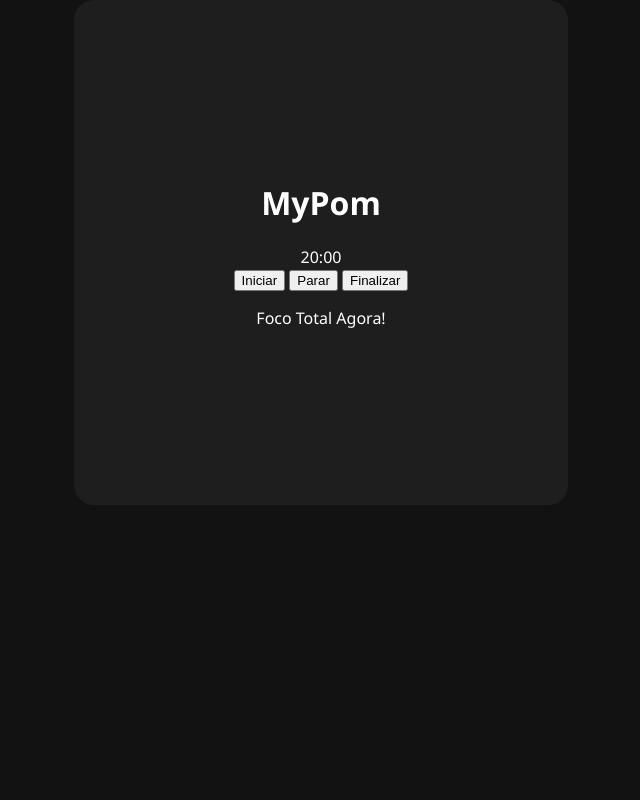
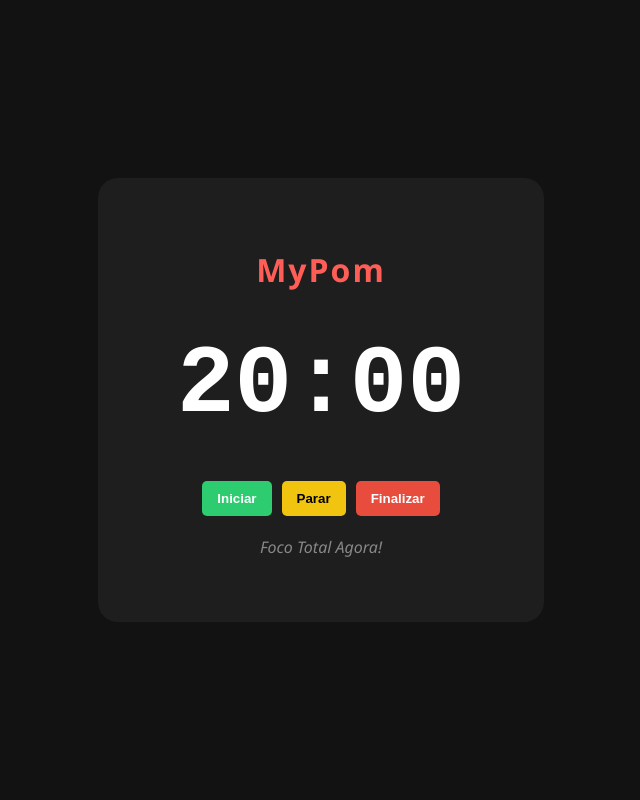
Before and after one commit to TheNullP/MyPom, a FastAPI app: page / in a window 1280 px wide. Shown: the whole page, without its empty margins (319-959 px from the left). Run offline with FastAPI, Linux system fonts and the light colour scheme; parts of the project's set-up code (start-up, migrations or seed data) failed here and were passed over.

Commit message:
style: ajusta layout e estilos da página de focos

```diff
--- a/MyPom/static/css/foco-time.css
+++ b/MyPom/static/css/foco-time.css
@@ -4,7 +4,7 @@ body {
   display: flex;
   justify-content: center;
   align-items: center;
-  min-height: 1px;
+  min-height: 100vh;
   background-color: #121212;
   font-family: "Segoe UI", Tahoma, Geneva, Verdana, sans-serif;
   color: #ffffff;
@@ -13,6 +13,59 @@ body {
 .containe-geral {
   text-align: center;
   background-color: #1e1e1e;
-  padding: 10rem;
-  border-radius: 20px
+  padding: 3rem;
+  border-radius: 20px;
+  width: 350px;
+  justify-content: center;
 }
+
+#title {
+  color: #ff5e57;
+  margin-bottom: 20px;
+  letter-spacing: 2px;
+}
+
+.clock {
+  width: 280px;
+  height: 150px;
+  margin: 0 auto 20px auto;
+  border-radius: 15%;
+  display: flex;
+  align-items: center;
+  justify-content: center;
+}
+
+#time {
+  font-size: 6rem;
+  font-weight: bold;
+  font-family: 'Courier New', Courier, monospace;
+}
+
+.functions-btn {
+  display: flex;
+  gap: 10px;
+  justify-content: center;
+  margin-bottom: 20px;
+}
+
+button {
+  padding: 10px 15px;
+  border: none;
+  border-radius: 5px;
+  cursor: pointer;
+  font-weight: bold;
+  transition: background 0.3s;
+}
+
+#start-btn { background-color: #2ecc71; color: white;}
+#pause-btn { background: #f1c40f; color: black;}
+#finale-btn {background: #e74c3c; color: white;}
+
+button:hover {
+  filter: brightness(1.2);
+}
+
+.ms-foco p {
+  font-style: italic;
+  color: #888;
+}
--- a/MyPom/templates/home.html
+++ b/MyPom/templates/home.html
@@ -27,5 +27,4 @@
       </div>
     </div>
   </body>
-
 </html>
```
Also changed, not shown: MyPom/templates/index.html (deleted, +0 -74 lines).
